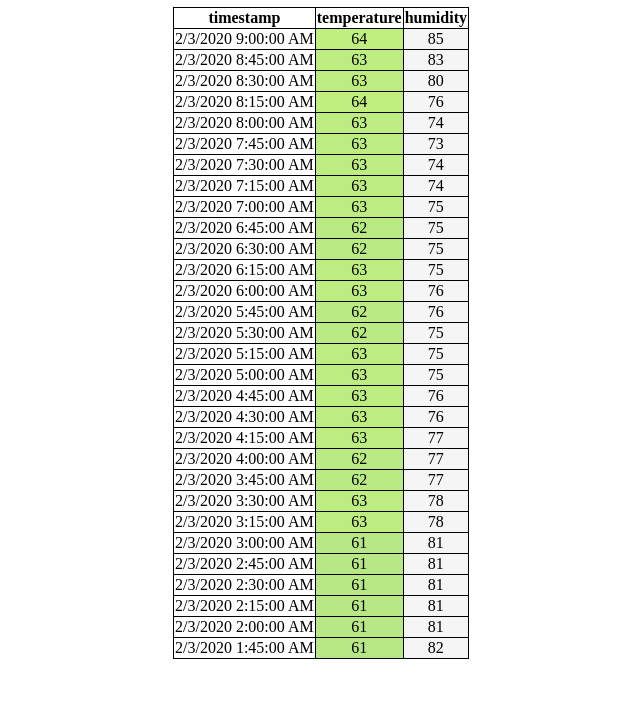
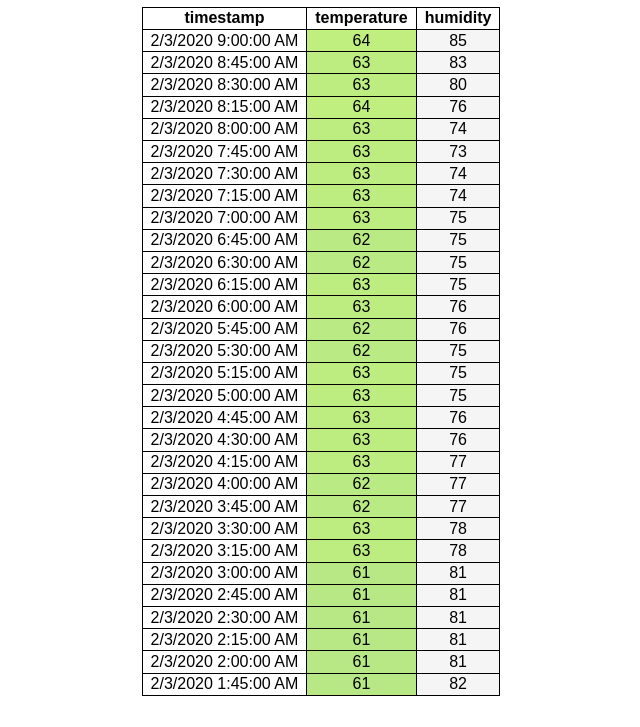
Before and after one commit to Roachbones/greenhouse-monitor, a plain HTML site: page index.html in a window 1280 px wide. Shown: the part 73-800 px from the top of the page, without its empty margins (319-959 px from the left). Drawn offline with Linux system fonts and the light colour scheme.

Commit message:
made text look nicer

```diff
--- a/style.css
+++ b/style.css
@@ -1,3 +1,6 @@
+body {
+	font-family: sans-serif;
+}
 h1 {
 	text-align: center;
 }
@@ -5,6 +8,7 @@ table, th, td {
 	border: 1px solid black;
 	border-collapse: collapse;
 	text-align:center;
+	padding: 0.1em 0.5em 0.1em 0.5em;
 }
 table {
 	margin: auto;
```
